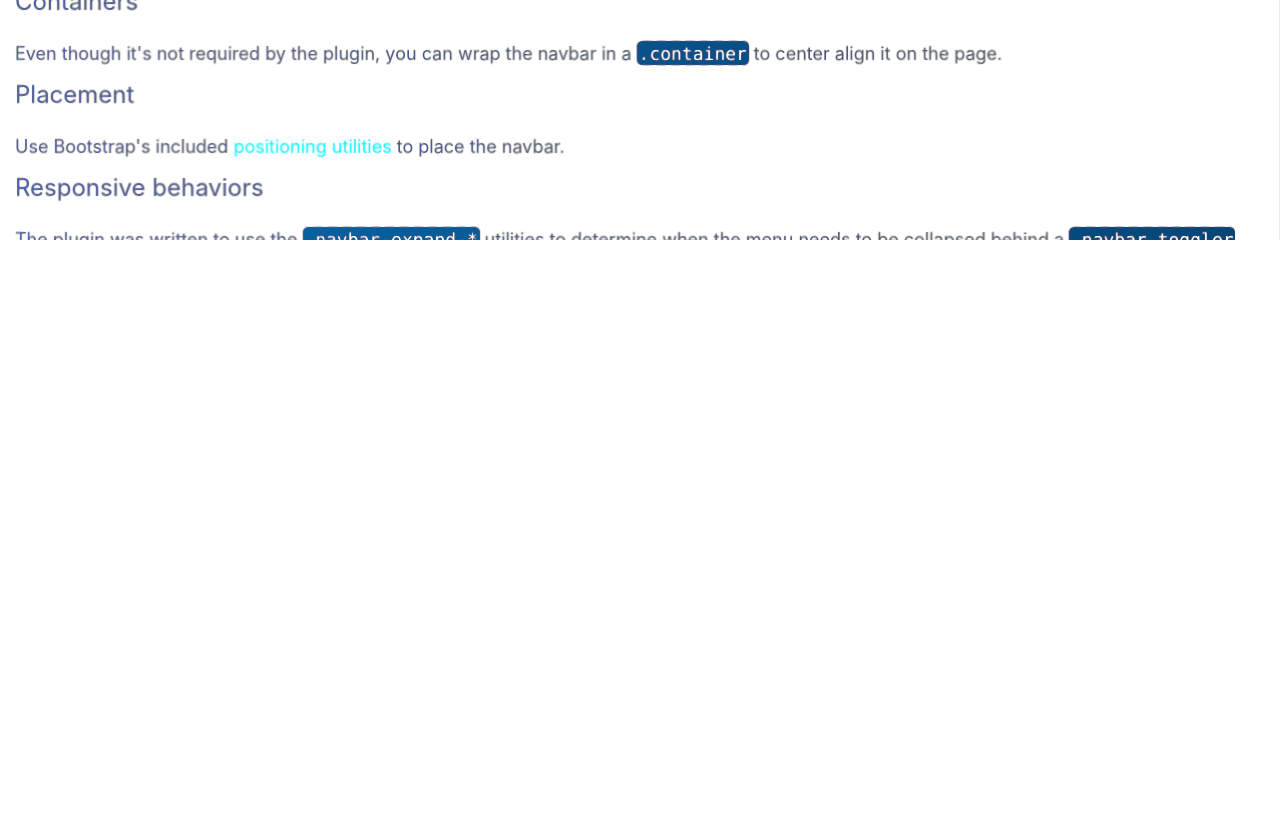
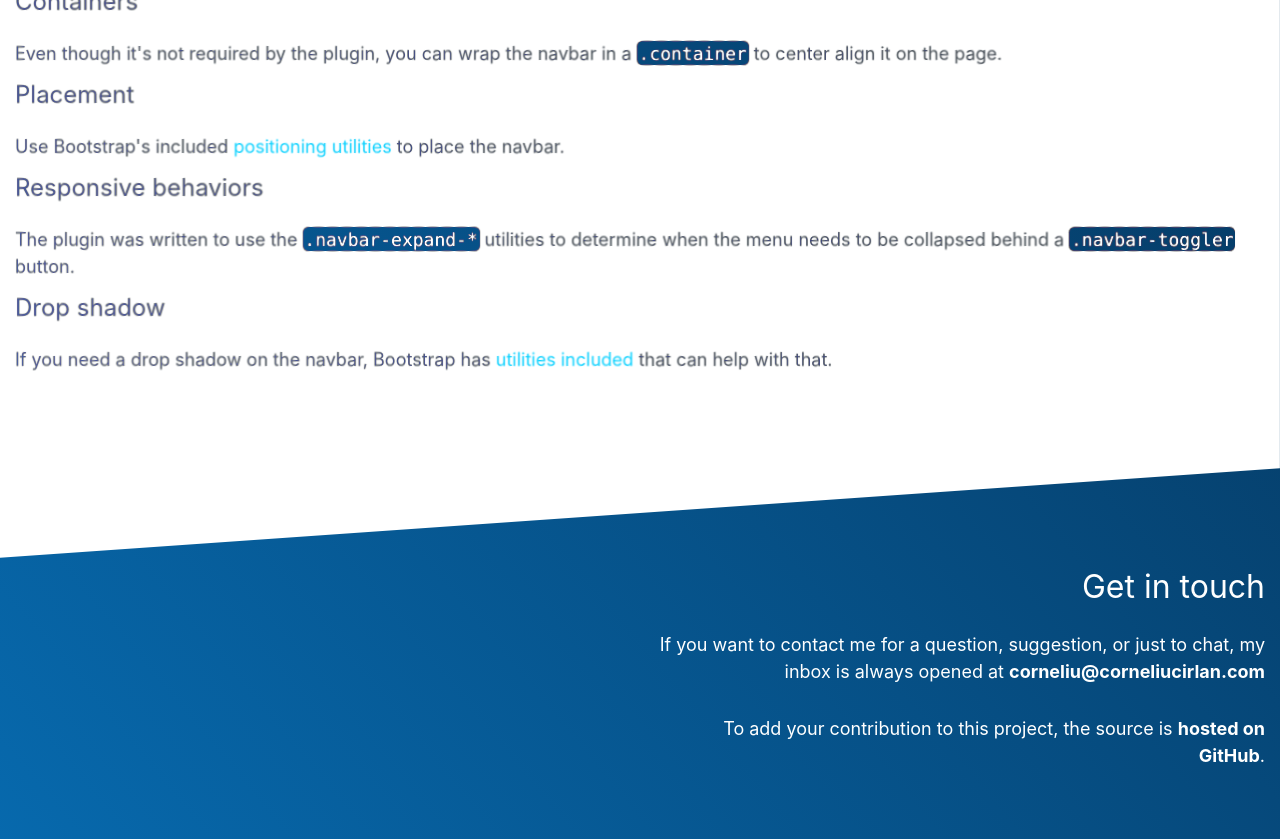
Before and after one commit to corneliucirlan/mdsm, a React app: page / in a window 1280 px wide. Shown: the part 2160-2999 px from the top of the page. Before the commit the page ends 2762 px from the top, so only its background shows below. Built offline with nearby package versions, Linux system fonts and the light colour scheme.

Commit message:
Added footer

```diff
--- a/src/App.js
+++ b/src/App.js
@@ -16,7 +16,7 @@ const App = () => {
 		<div className='app-container'>
 			<Header />
 			<Main />
-			{/* <Footer /> */}
+			<Footer />
 		</div>
 	)
 }
--- a/src/css/demo/_container.sass
+++ b/src/css/demo/_container.sass
@@ -6,7 +6,7 @@ body
 
 .app-container
 	widows: 100vw
-	height: 300vh
+	height: auto1
 	background: $black $skew-background
 
 .container-fluid
@@ -22,6 +22,11 @@ body
 		padding-top: 10rem
 		padding-bottom: 10rem
 		mix-blend-mode: hard-light
+
+	footer &
+		padding-bottom: 6rem
+		color: white
+		text-align: right
 
 main.container-fluid
 	margin-top: $skew-padding
--- a/src/css/demo/_type.sass
+++ b/src/css/demo/_type.sass
@@ -20,7 +20,22 @@ h3
 .hero-tagline
 	font-size: 2.4rem
 
+.footer-title
+	color: $white
+	margin-top: 5 * $spacer
+
 p
 	font-size: 1.8rem
 	padding: 0
 	margin-top: 2 * $spacer
+
+a
+	color: $blue
+	@include transition
+
+	&:hover
+		color: darken($blue, 10%)
+
+	&.footer
+		color: white
+		font-weight: 700
--- a/src/css/demo/_variables.sass
+++ b/src/css/demo/_variables.sass
@@ -20,3 +20,5 @@ $btn-padding-x: 1rem
 // $colors: ()
 $theme-colors: map-remove($theme-colors, 'primary', 'secondary', 'success', 'info', 'warning', 'danger', 'light', 'dark')
 // $grid-breakpoints: (md: 768px)
+
+$link-color: red
--- a/src/js/demo/data.js
+++ b/src/js/demo/data.js
@@ -148,3 +148,12 @@ export const configure = {
 		}
 	]
 }
+
+// Footer
+export const footer = {
+	title: `Get in touch`,
+	text: [
+		`If you want to contact me for a question, suggestion, or just to chat, my inbox is always opened at <a class='footer' href='mailto:corneliu@corneliucirlan.com' target='_blank'>corneliu@corneliucirlan.com</a>`,
+		`To add your contribution to this project, the source is <a class='footer' href='https://github.com/corneliucirlan/mdsm' target='_blank'>hosted on GitHub</a>.`
+	]
+}
--- a/src/js/demo/footer.js
+++ b/src/js/demo/footer.js
@@ -1,9 +1,21 @@
 import React from 'react'
+import Parser from 'html-react-parser'
+
+import { footer } from './data'
 
 const Footer = () => {
 	return (
-		<footer>
-
+		<footer className=''>
+			<div className='container-fluid'>
+				<h2 className='footer-title'>{footer.title}</h2>
+				<div className='row'>
+					{footer.text.map((element, index) =>
+						<div key={index} className='col-12 col-md-6 offset-md-6'>
+							<p>{Parser(element)}</p>
+						</div>
+					)}
+				</div>
+			</div>
 		</footer>
 	)
 }
```
